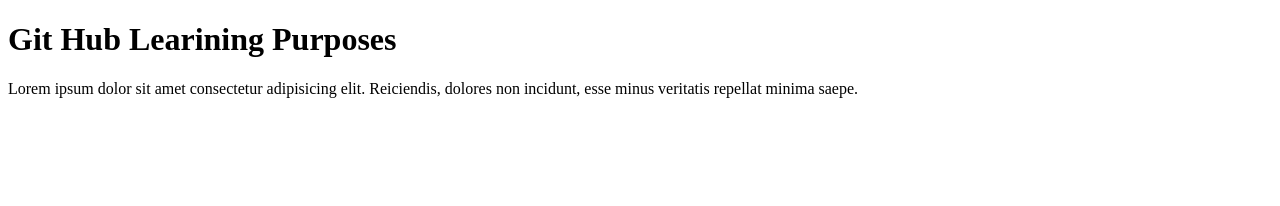
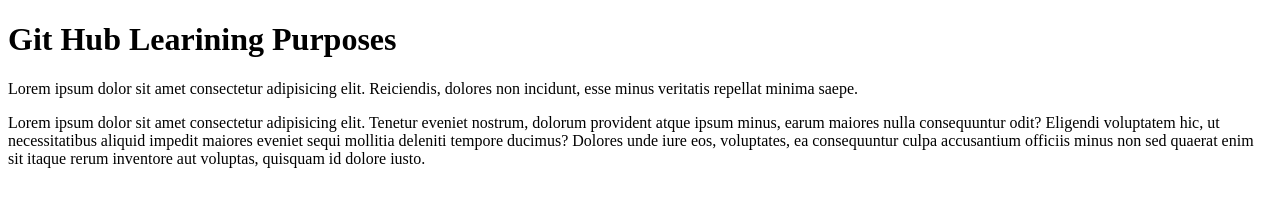
Before and after one commit to FahadhCodes/LearningPurposes, a plain HTML site: page SampleProject/index.html in a window 1280 px wide. Drawn offline with Linux system fonts and the light colour scheme.

Commit message:
feat: Added new paragraph

```diff
--- a/SampleProject/index.html
+++ b/SampleProject/index.html
@@ -11,5 +11,14 @@
       Lorem ipsum dolor sit amet consectetur adipisicing elit. Reiciendis,
       dolores non incidunt, esse minus veritatis repellat minima saepe.
     </p>
+    <p>
+      Lorem ipsum dolor sit amet consectetur adipisicing elit. Tenetur eveniet
+      nostrum, dolorum provident atque ipsum minus, earum maiores nulla
+      consequuntur odit? Eligendi voluptatem hic, ut necessitatibus aliquid
+      impedit maiores eveniet sequi mollitia deleniti tempore ducimus? Dolores
+      unde iure eos, voluptates, ea consequuntur culpa accusantium officiis
+      minus non sed quaerat enim sit itaque rerum inventore aut voluptas,
+      quisquam id dolore iusto.
+    </p>
   </body>
 </html>
```
